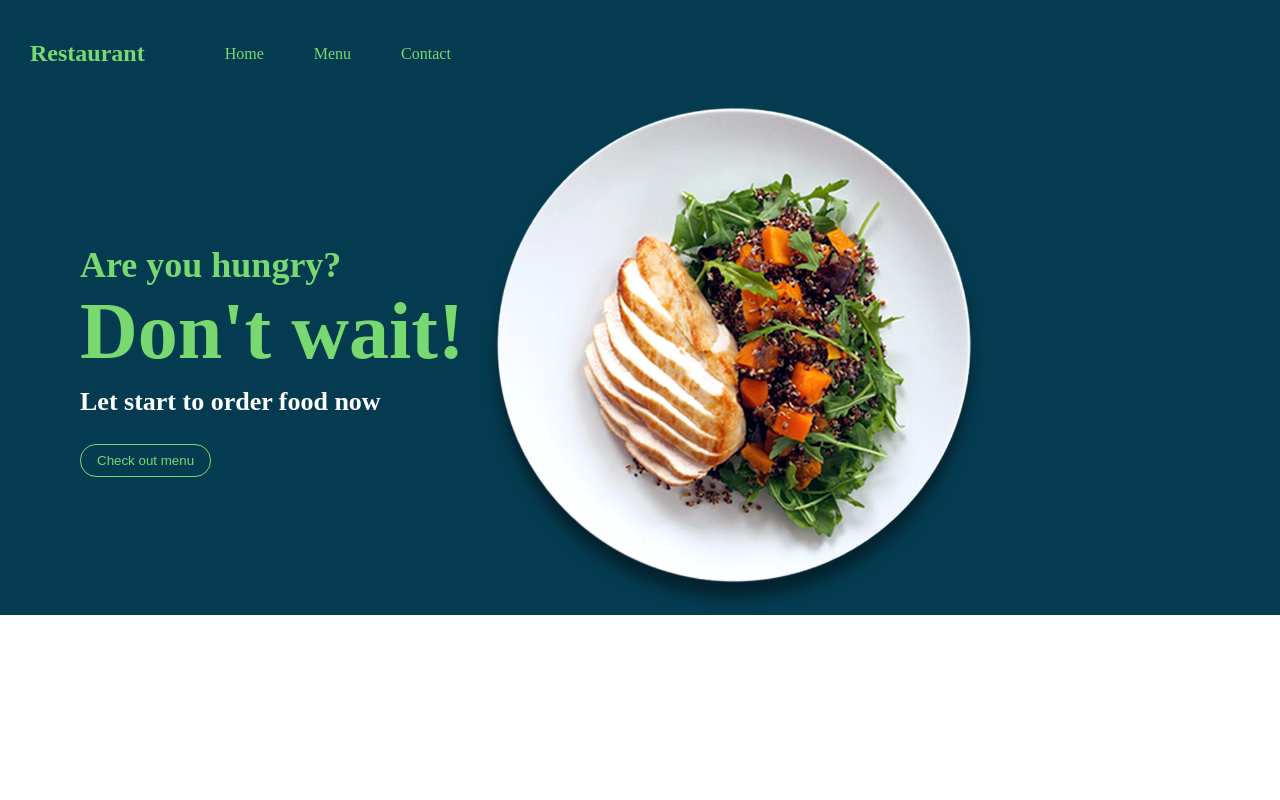
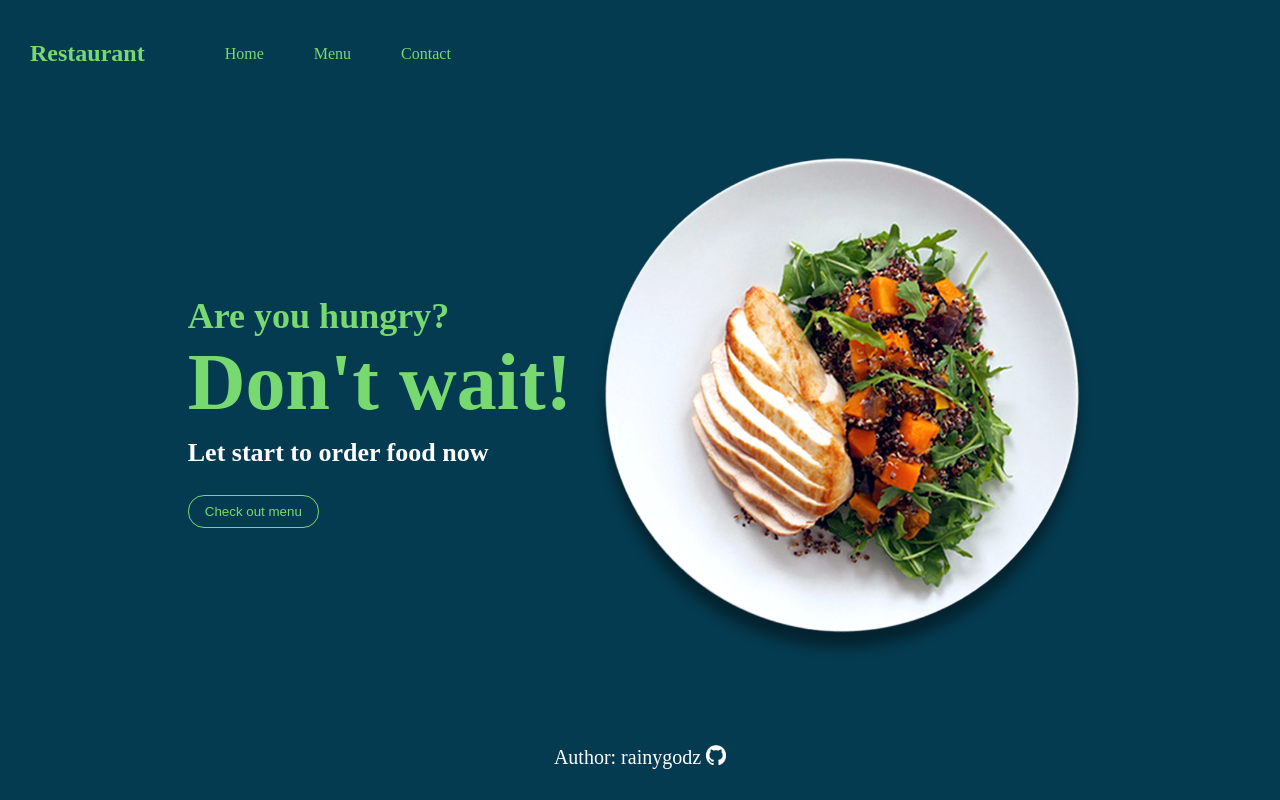
Before and after one commit to rainygodz/restaurant-page, a website built with webpack: page dist/index.html in a window 1280 px wide. Built offline with nearby package versions, Linux system fonts and the light colour scheme; a web font is replaced by a local one.

Commit message:
feat: footer complete

```diff
--- a/dist/index.html
+++ b/dist/index.html
@@ -4,6 +4,9 @@
   <meta charset="UTF-8">
   <meta name="viewport" content="width=device-width, initial-scale=1.0">
   <link rel="stylesheet" href="./style.css">
+  <link rel="preconnect" href="https://fonts.googleapis.com">
+  <link rel="preconnect" href="https://fonts.gstatic.com" crossorigin>
+  <link href="https://fonts.googleapis.com/css2?family=Abhaya+Libre:wght@400;700&display=swap" rel="stylesheet">
   <title>Restaurant Page</title>
 </head>
 <body>
@@ -35,6 +38,17 @@
         <img src="./images/dish.png" alt="dish">
       </div>
     </main>
+
+    <footer>
+      <div class="author">
+        Author: rainygodz
+      </div>
+      <div class="github-icon">
+        <a href="https://github.com/rainygodz" target="_blank">
+          <img src="./images/github-mark-white.png" alt="">
+        </a>
+      </div>
+    </footer>
   </div>
 
   <script src="main.js"></script>
--- a/dist/style.css
+++ b/dist/style.css
@@ -2,6 +2,17 @@
   margin: 0;
   padding: 0;
   box-sizing: border-box;
+}
+
+body {
+  background-color: #053B50;
+  font-family: 'Abhaya Libre', serif;
+}
+
+#content {
+  min-height: 100vh;
+  display: flex;
+  flex-direction: column;
 }
 
 header {
@@ -39,9 +50,11 @@ li a:hover {
 main {
   display: flex;
   align-items: center;
+  justify-content: center;
   gap: 20px;
   padding: 0 80px;
   background-color: #053B50;
+  flex-grow: 1;
 }
 
 .left {
@@ -85,3 +98,18 @@ main {
   width: 500px;
   height: auto;
 }
+
+footer {
+  display: flex;
+  justify-content: center;
+  align-items: center;
+  gap: 5px;
+  padding: 30px 0;
+  color: #FFFFFF;
+  font-size: 20px;
+}
+
+.github-icon img {
+  width: 20px;
+  height: auto;
+}
```
Also changed, not shown: dist/images/github-mark-white.png (added).
